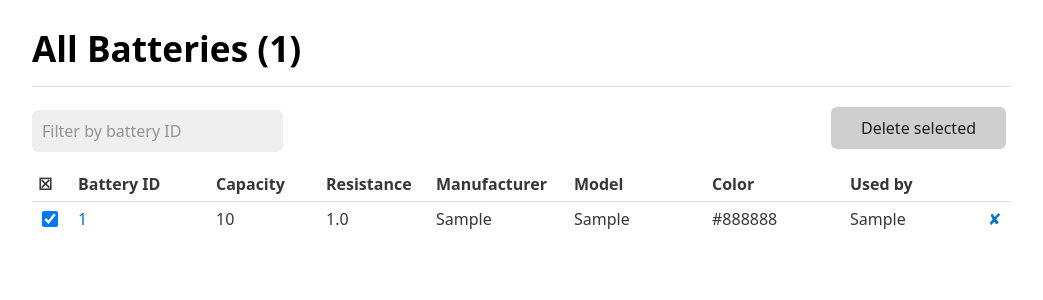
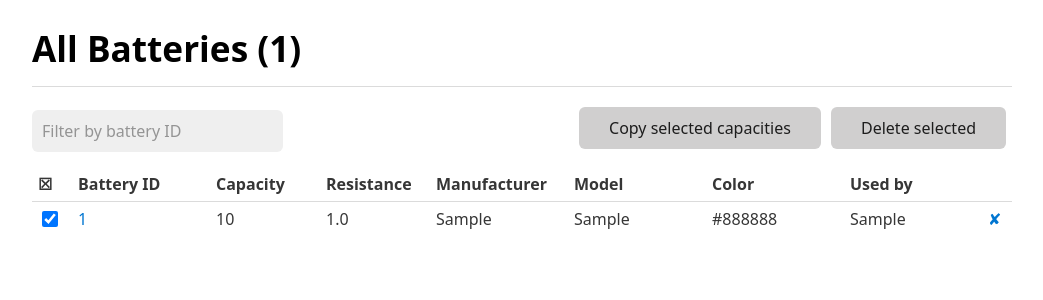
Before and after one commit to Leyka/BatteryTest, a Flask app: page / in a window 1280 px wide. Shown: the part 46-346 px from the top of the page, without its empty margins (118-1161 px from the left). Run offline with Flask 2, Linux system fonts and the light colour scheme; tables that the repository leaves empty hold one stand-in row (values such as "Sample post").

Commit message:
Copy capacities to clipboard

```diff
--- a/server/static/js/app.js
+++ b/server/static/js/app.js
@@ -55,6 +55,32 @@ if (btnDeleteSelected) {
     });
 }
 
+// Copy selected capacities to clipboard
+const btnCopySelectedCapacities = document.getElementById('copy-selected-capacities');
+if (btnCopySelectedCapacities) {
+    btnCopySelectedCapacities.addEventListener('click', (e) => {
+        const selectedBatteries =
+            document.querySelectorAll('tr:not(.hidden) .chkBattery:checked');
+
+        let capacities = '';
+        selectedBatteries.forEach(selectedBattery => {
+            const capacity = selectedBattery
+                .parentNode
+                .parentNode
+                .querySelector('.capacity');
+
+            if (capacity) {
+                capacities += `${capacity.innerText} `;
+            }
+        });
+
+        if (capacities) {
+            copyToClipboard(capacities.trim());
+            alert('Capacities copied to clipboard!');
+        }
+    });
+}
+
 
 // Helpers
 async function sendRequest(url, type, body) {
@@ -67,3 +93,12 @@ async function sendRequest(url, type, body) {
         body: JSON.stringify(body)
     });
 }
+
+function copyToClipboard(text) {
+    const dummyTextarea = document.createElement('textarea');
+    document.body.appendChild(dummyTextarea);
+    dummyTextarea.value = text;
+    dummyTextarea.select();
+    document.execCommand('copy');
+    document.body.removeChild(dummyTextarea);
+  }
--- a/server/templates/index.html
+++ b/server/templates/index.html
@@ -17,6 +17,7 @@
     class="vertical-space"
   />
   <div>
+    <button id="copy-selected-capacities">Copy selected capacities</button>
     <button id="delete-selected">Delete selected</button>
   </div>
 </div>
@@ -41,7 +42,7 @@
       <td>
         <a href="/batteries/{{battery.public_id}}"> {{ battery.public_id}} </a>
       </td>
-      <td>{{ battery.tests | map(attribute='capacity_mah') | list | last }}</td>
+      <td class="capacity">{{ battery.tests | map(attribute='capacity_mah') | list | last }}</td>
       <td>
         {{ battery.tests | map(attribute='resistance_mohm') | list | last |
         round(2) }}
```
